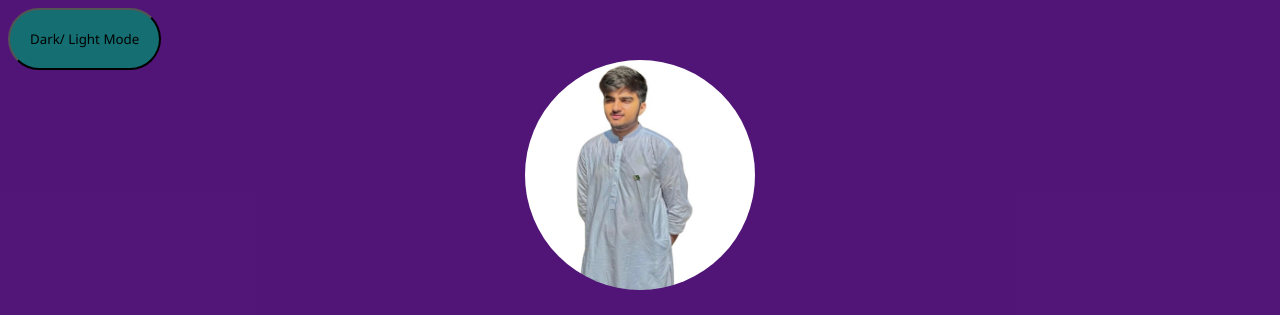
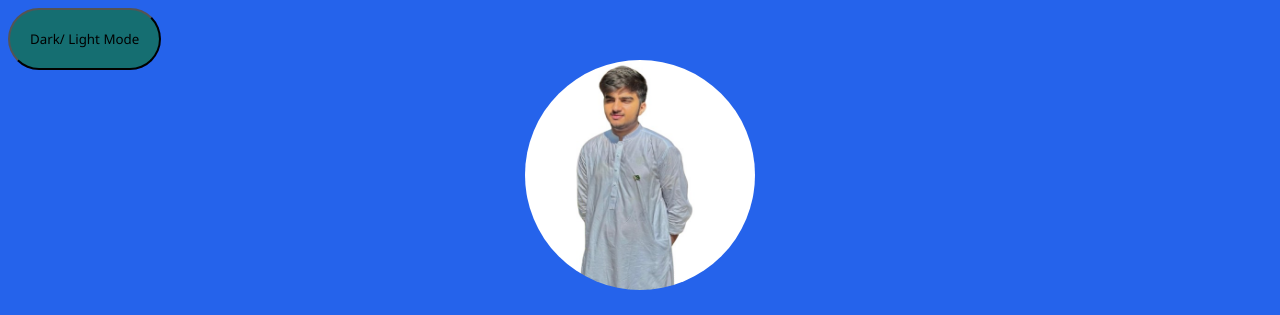
Before and after one commit to samo-1596/Sami_portfolio_Web-developer, a plain HTML site: page index.html in a window 1280 px wide. Shown: the part 62-377 px from the top of the page. Drawn offline with Linux system fonts and the light colour scheme.

Commit message:
index.html

```diff
--- a/index.html
+++ b/index.html
@@ -20,7 +20,7 @@ body {
 }
 
 header {
-  background-color: #480a71f2;
+  background-color: #2563eb;
   color: #fff;
   padding: 60px 20px;
   text-align: center;
```
